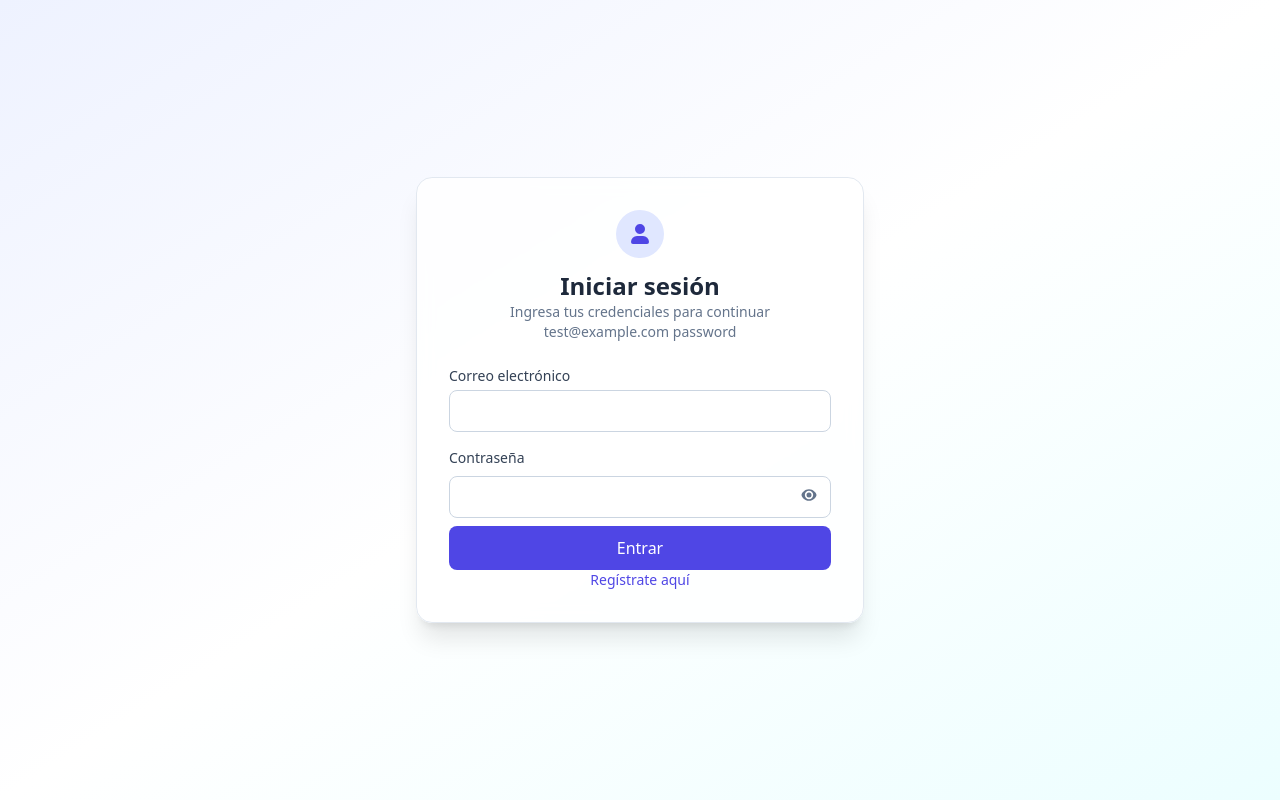
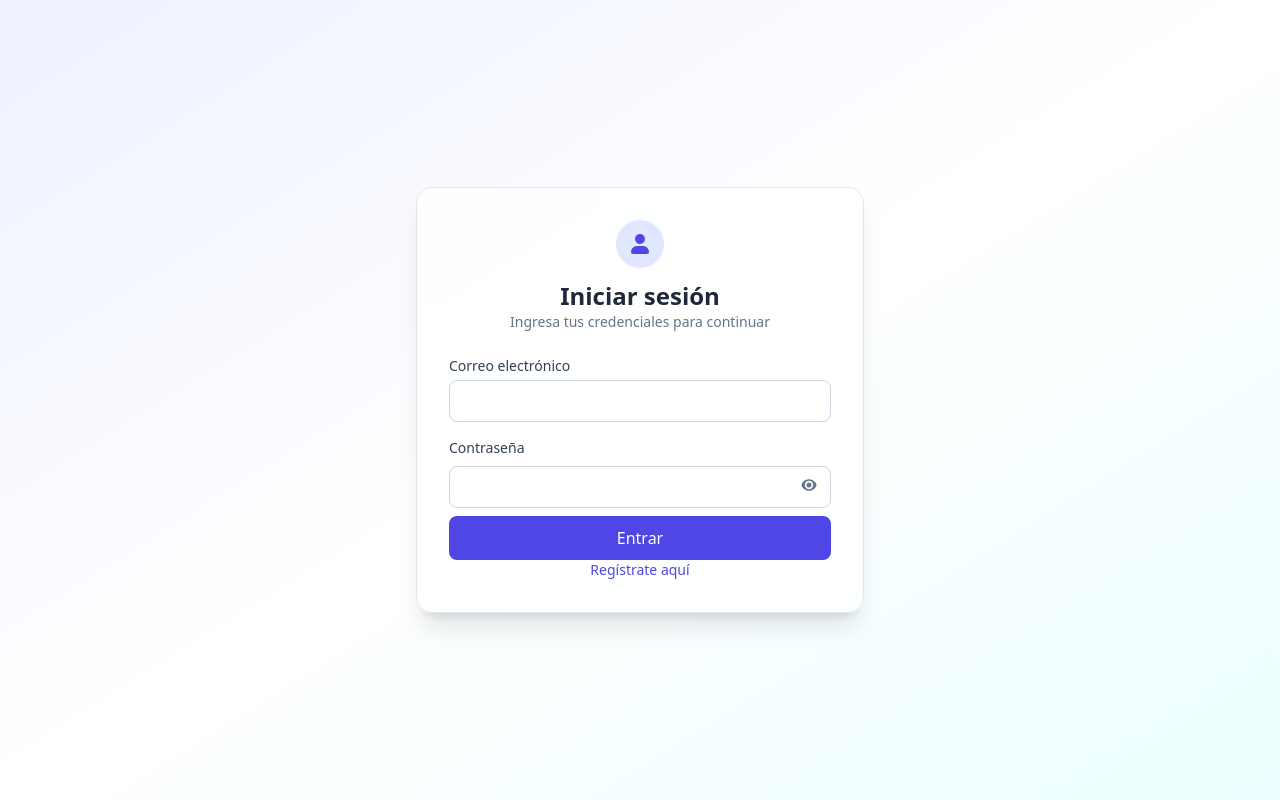
Before and after one commit to JovanyMolina/backend-prueba-tecnica, a Vue app in the folder frontend-proyecto/: page / in a window 1280 px wide. Built offline with nearby package versions, Linux system fonts and the light colour scheme.

Commit message:
fix: frontend - update login instructions text

```diff
--- a/frontend-proyecto/src/pages/LoginView.vue
+++ b/frontend-proyecto/src/pages/LoginView.vue
@@ -59,7 +59,7 @@ async function onSubmit(values) {
           </div>
           <h1 class="text-2xl font-semibold text-slate-800">Iniciar sesión</h1>
           <p class="text-sm text-slate-500">
-            Ingresa tus credenciales para continuar test@example.com password
+            Ingresa tus credenciales para continuar
           </p>
         </div>
 
```
